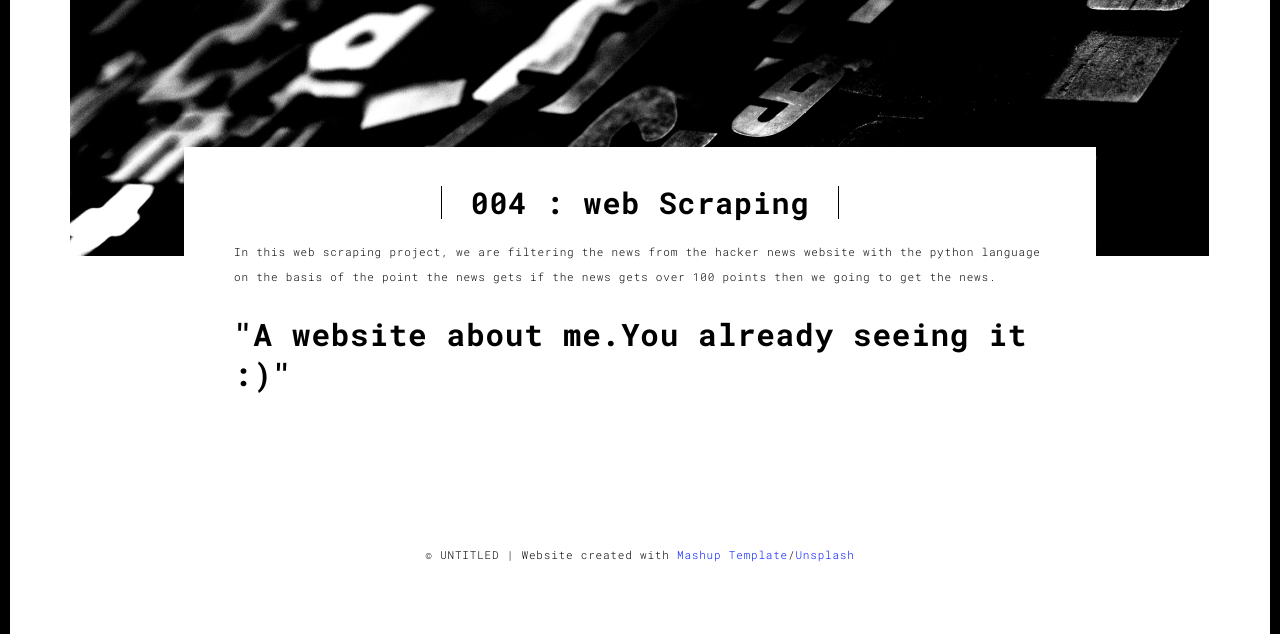
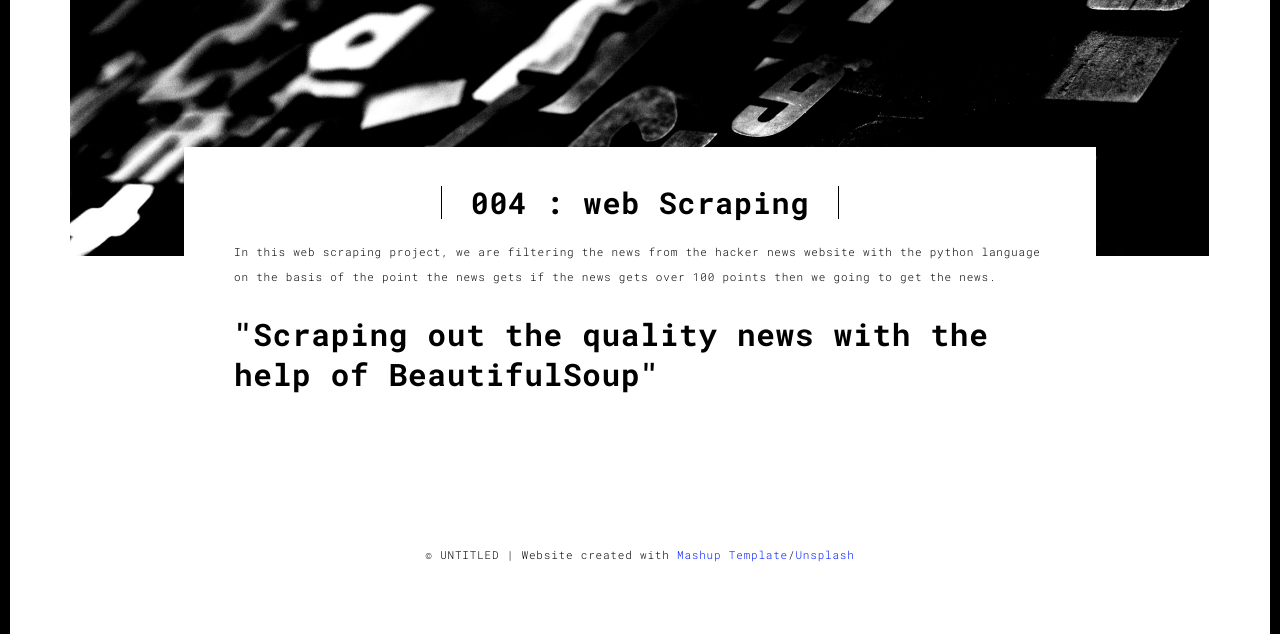
Before and after one commit to DeepRATH/portfo, a Flask app: page /webscraping.html in a window 1280 px wide. Shown: the part 91-725 px from the top of the page. Run offline with Flask 2, Linux system fonts and the light colour scheme; some libraries are stand-ins or nearby versions.

Commit message:
Update webscraping.html
few changes

```diff
--- a/templates/webscraping.html
+++ b/templates/webscraping.html
@@ -74,7 +74,7 @@
               news.</p>
 
             <blockquote>
-              <p>"A website about me.You already seeing it :)"</p>
+              <p>"Scraping out the quality news with the help of BeautifulSoup"</p>
             </blockquote>
           </div>
         </div>
```
